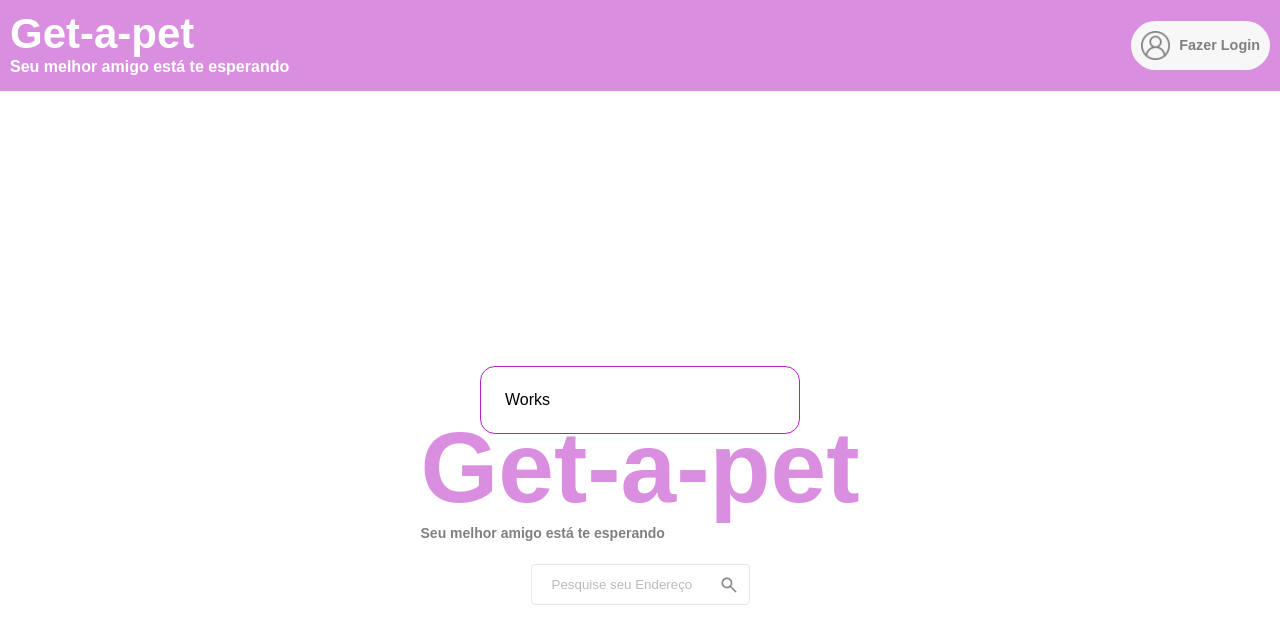
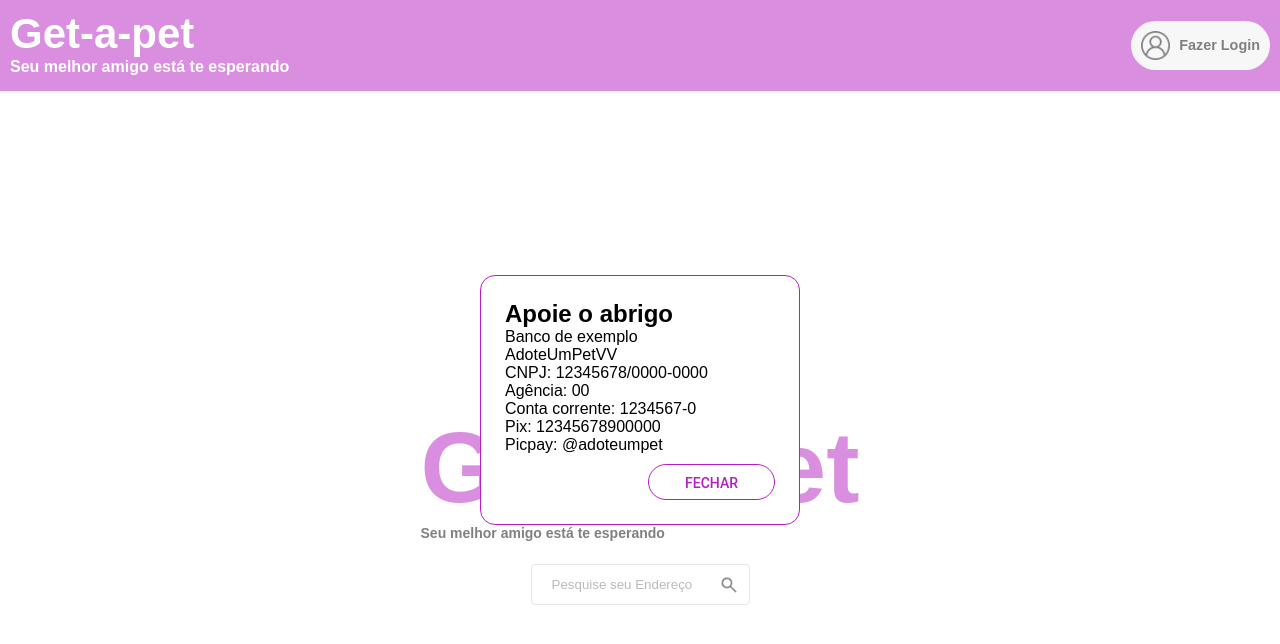
Before and after one commit to gabrielplhrs/AdoteUmPet, an Angular app: page / in a window 1280 px wide. Shown: the top 644 px of the page. Built offline with nearby package versions, Linux system fonts and the light colour scheme; a web font is replaced by a local one.

Commit message:
Add modal-help-shelter structure

```diff
--- /dev/null
+++ b/src/app/components/button/button.component.css
@@ -0,0 +1,80 @@
+.getpet-button {
+    border: none;
+    border-radius: 100px;
+    padding: 0 36px;
+    min-width: 64px;
+    height: 36px;
+    vertical-align: middle;
+    text-align: center;
+    text-overflow: ellipsis;
+    text-transform: uppercase;
+    color: #fff;
+    background-color: #B41DC1;
+    font-family: var(--pure-material-font, "Roboto", "Segoe UI", BlinkMacSystemFont, system-ui, -apple-system);
+    font-size: 14px;
+    font-weight: 500;
+    line-height: 36px;
+    overflow: hidden;
+    outline: none;
+    cursor: pointer;
+    transition: box-shadow 0.2s;
+}
+
+.getpet-button-secondary {
+    border: none;
+    border-radius: 100px;
+    padding: 0 36px;
+    min-width: 64px;
+    height: 36px;
+    vertical-align: middle;
+    text-align: center;
+    text-overflow: ellipsis;
+    text-transform: uppercase;
+    color: #B41DC1;
+    background-color: #fff;
+    border-color: #B41DC1;
+    border-width: 1px;
+    border-style: solid;
+    font-family: var(--pure-material-font, "Roboto", "Segoe UI", BlinkMacSystemFont, system-ui, -apple-system);
+    font-size: 14px;
+    font-weight: 500;
+    line-height: 36px;
+    overflow: hidden;
+    outline: none;
+    cursor: pointer;
+    transition: box-shadow 0.2s;
+}
+
+.getpet-button::-moz-focus-inner {
+    border: none;
+}
+
+/* Overlay */
+.getpet-button::before {
+    content: "";
+    top: 0;
+    bottom: 0;
+    left: 0;
+    right: 0;
+    background-color: rgb(var(--pure-material-onprimary-rgb, 255, 255, 255));
+    opacity: 0;
+    transition: opacity 0.2s;
+}
+
+/* Hover, Focus */
+.getpet-button:hover,
+.getpet-button:focus {
+    box-shadow: 0 2px 4px -1px rgba(0, 0, 0, 0.2), 0 4px 5px 0 rgba(0, 0, 0, 0.14), 0 1px 10px 0 rgba(0, 0, 0, 0.12);
+}
+
+.getpet-button:hover::before {
+    opacity: 0.08;
+}
+
+.getpet-button:focus::before {
+    opacity: 0.24;
+}
+
+.getpet-button:hover:focus::before {
+    opacity: 0.3;
+}
--- /dev/null
+++ b/src/app/components/button/button.component.html
@@ -0,0 +1 @@
+<button class="getpet-button-secondary">{{ text }}</button>
--- a/src/app/components/modal-help-shelter/modal-help-shelter.component.css
+++ b/src/app/components/modal-help-shelter/modal-help-shelter.component.css
@@ -0,0 +1,4 @@
+app-button {
+    align-self: flex-end;
+    margin-top: 10px;
+}
--- a/src/app/components/modal-help-shelter/modal-help-shelter.component.html
+++ b/src/app/components/modal-help-shelter/modal-help-shelter.component.html
@@ -1,3 +1,12 @@
 <app-modal>
-    <p>Works</p>
+    <h1>Apoie o abrigo</h1>
+    <p>Banco de exemplo</p>
+    <p>AdoteUmPetVV</p>
+    <p>CNPJ: 12345678/0000-0000</p>
+    <p>Agência: 00</p>
+    <p>Conta corrente: 1234567-0</p>
+    <p>Pix: 12345678900000</p>
+    <p>Picpay: &#64;adoteumpet</p>
+
+    <app-button [text]="'Fechar'"/>
 </app-modal>
--- a/src/app/components/modal-help-shelter/modal-help-shelter.component.ts
+++ b/src/app/components/modal-help-shelter/modal-help-shelter.component.ts
@@ -1,10 +1,11 @@
 import { Component } from '@angular/core';
 import { ModalComponent } from '../modal/modal.component';
+import { ButtonComponent } from '../button/button.component';
 
 @Component({
   selector: 'app-modal-help-shelter',
   standalone: true,
-  imports: [ModalComponent],
+  imports: [ModalComponent, ButtonComponent],
   templateUrl: './modal-help-shelter.component.html',
   styleUrl: './modal-help-shelter.component.css'
 })
--- a/src/app/components/modal/modal.component.css
+++ b/src/app/components/modal/modal.component.css
@@ -12,6 +12,9 @@
   top: 50%;
   transform: translate(-50%, -50%);
   z-index: 11;
+
+  display: flex;
+  flex-direction: column;
 }
 
 .overlay {
```
Also changed, not shown: src/app/components/button/button.component.ts (added, +12 -0 lines), 1 other file (tests, documents, lock files or other folders).
